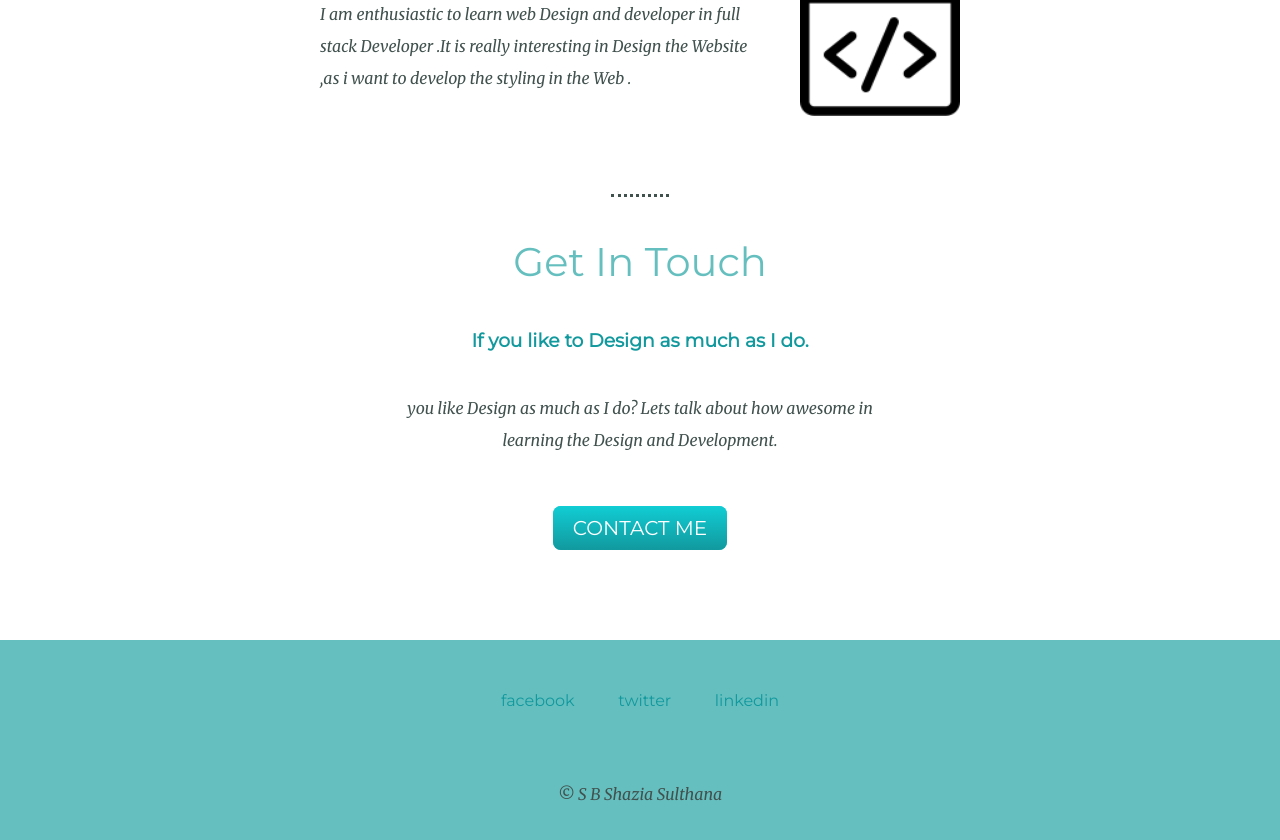
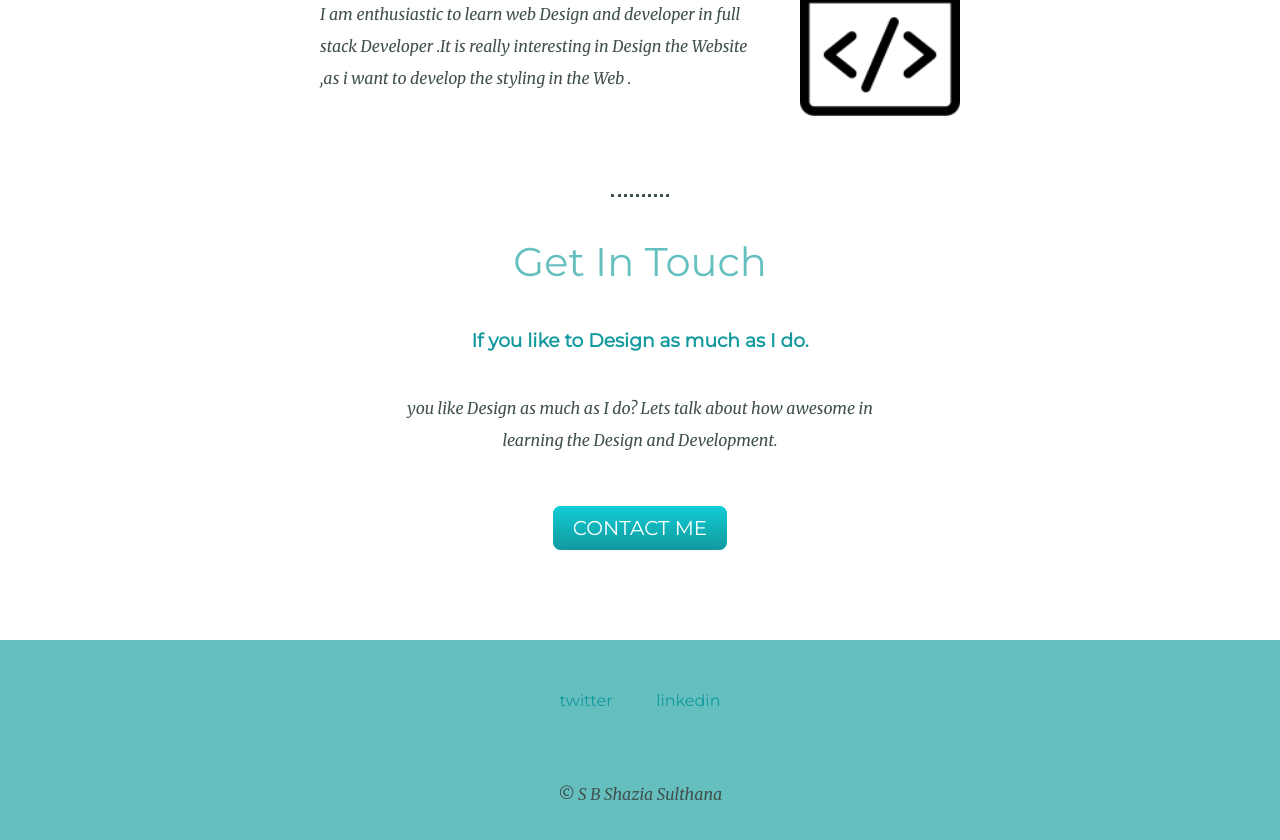
Before and after one commit to shazia-963/my-site-css, a plain HTML site: page index.html in a window 1280 px wide. Shown: the part 1713-2553 px from the top of the page. Drawn offline with Linux system fonts and the light colour scheme.

Commit message:
Update index.html

```diff
--- a/index.html
+++ b/index.html
@@ -48,7 +48,7 @@
     </div>
   </div>
 <div class="bottom-container">
-    <a class="footer-link"href="https://www.facebook.com/">facebook</a>
+
     <a class="footer-link"href="https://twitter.com/home">twitter</a>
     <a class="footer-link"href="https://www.linkedin.com/public-profile/settings?trk=d_flagship3_profile_self_view_public_profile&lipi=urn%3Ali%3Apage%3Ad_flagship3_profile_view_base%3BNCG43wlDReW18Zbv48vlRQ%3D%3D">linkedin</a>
     <p class="copyright"> <p>© S B Shazia Sulthana </p>
```
